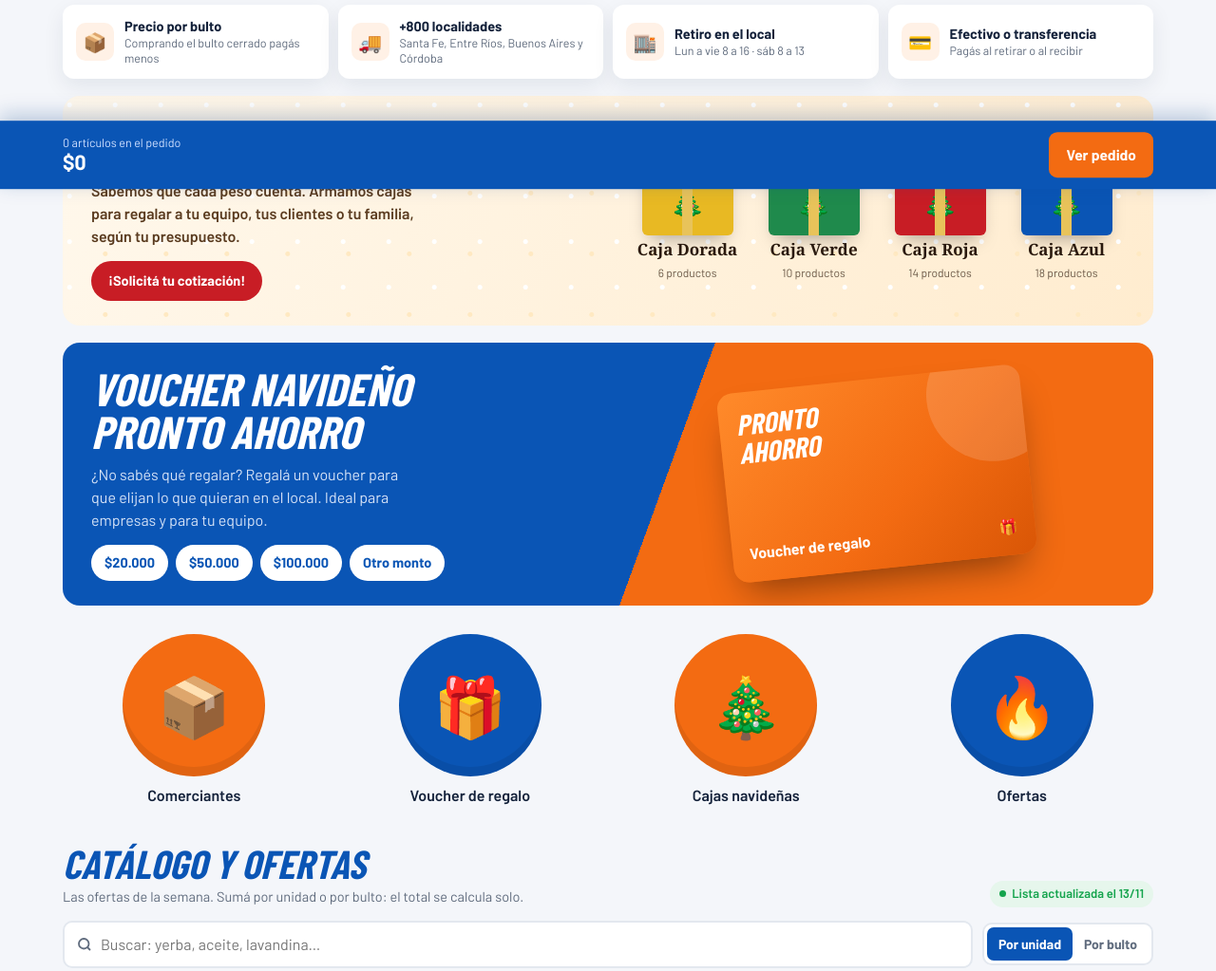
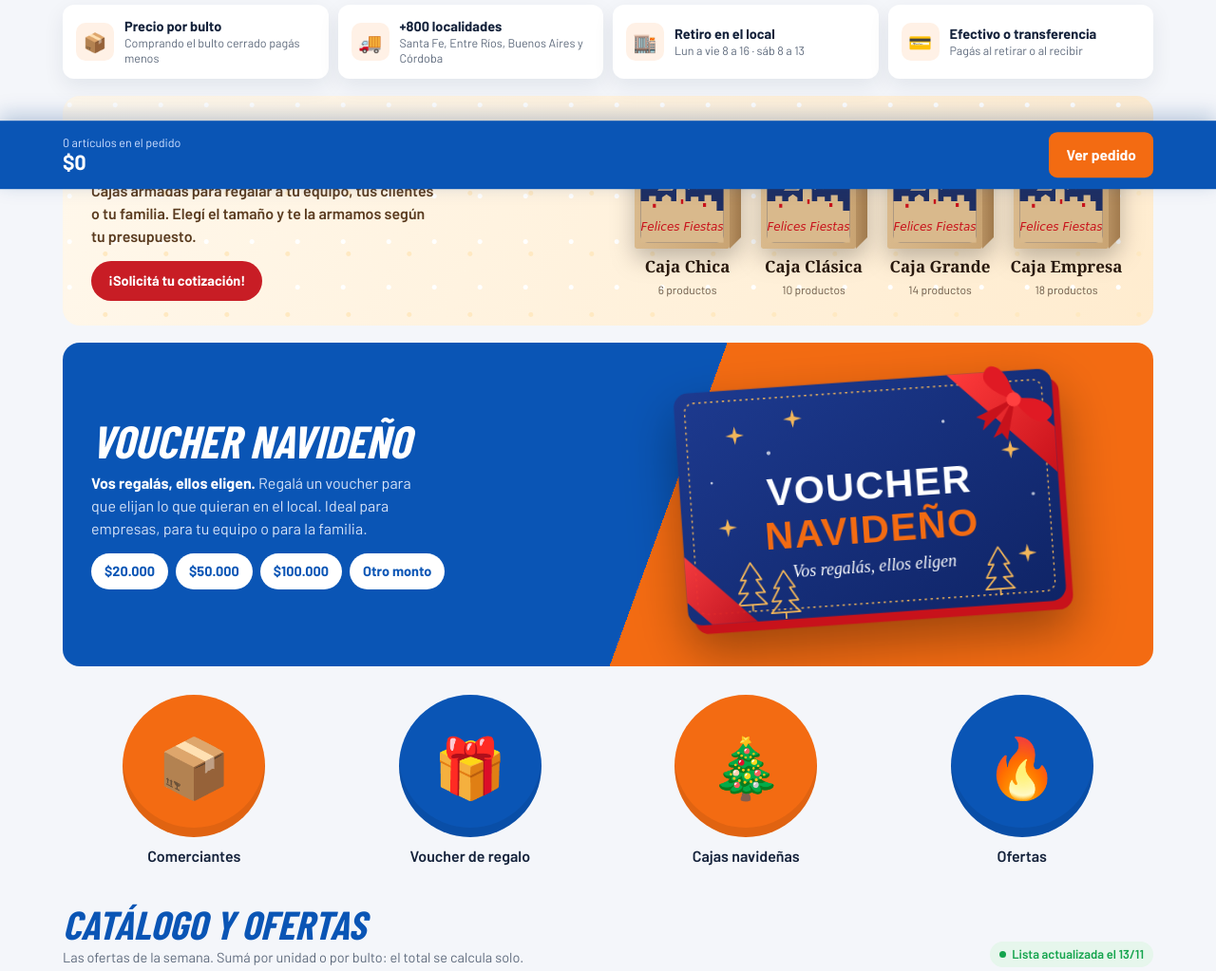
Before and after one commit to proyectolibro26/pronto-ahorro, a plain HTML site: page index.html in a window 1280 px wide. Shown: the part 680-1703 px from the top of the page at 95% size. Drawn offline with nearby package versions, Linux system fonts and the light colour scheme; a web font is replaced by a local one.

Commit message:
Voucher navideño y caja navideña con el diseño de Pronto Ahorro
Co-Authored-By: Claude Opus 5.5 <noreply@anthropic.com>
Claude-Session: https://claude.ai/code/session_01WvS9S5G5YhZwyBV7yJugHt

```diff
--- a/index.html
+++ b/index.html
@@ -210,6 +210,7 @@ header{background:#eef1f6;box-shadow:none;position:sticky;top:0;z-index:30}
 .navi .btnr{display:inline-block;background:#c81d25;color:#fff;font-weight:800;padding:10px 18px;border-radius:999px;text-decoration:none;font-size:14.5px}
 .cajas{display:grid;grid-template-columns:repeat(4,minmax(0,1fr));gap:10px}
 .caja{display:grid;justify-items:center;gap:6px;text-align:center;min-width:0}
+.caja img{width:100%;max-width:120px;filter:drop-shadow(0 10px 12px rgba(0,0,0,.25))}
 .caja .bx{width:100%;max-width:96px;aspect-ratio:1/1.05;border-radius:6px;position:relative;box-shadow:0 10px 18px -8px rgba(0,0,0,.35)}
 .caja .bx::before{content:"";position:absolute;left:-4px;right:-4px;top:-8px;height:22%;border-radius:4px;background:inherit;filter:brightness(1.12);box-shadow:0 3px 0 rgba(0,0,0,.12)}
 .caja .bx::after{content:"🎄";position:absolute;inset:30% 0 0;display:grid;place-items:center;font-size:30px}
@@ -219,6 +220,7 @@ header{background:#eef1f6;box-shadow:none;position:sticky;top:0;z-index:30}
 .gift{background:linear-gradient(110deg,var(--azul) 0 55%,var(--nar) 55%);color:#fff}
 .gift h2{font-family:var(--cond);font-weight:800;font-style:italic;font-size:clamp(32px,4.6vw,48px);text-transform:uppercase;line-height:.95}
 .gift p{color:#d6e3f7;margin:10px 0 14px;max-width:38ch}
+.vimg{justify-self:center;width:min(440px,100%);transform:rotate(-4deg);filter:drop-shadow(0 22px 26px rgba(0,0,0,.35))}
 .gcard{justify-self:center;width:min(320px,90%);aspect-ratio:1.6;border-radius:16px;background:linear-gradient(135deg,var(--nar2),var(--nar) 60%,#d95606);box-shadow:0 22px 40px -14px rgba(0,0,0,.45);transform:rotate(-6deg);padding:18px;display:flex;flex-direction:column;justify-content:space-between;position:relative;overflow:hidden}
 .gcard::after{content:"";position:absolute;right:-40px;top:-40px;width:140px;height:140px;border-radius:50%;background:rgba(255,255,255,.14)}
 .gcard .g1{font-family:var(--cond);font-weight:800;font-style:italic;font-size:30px;line-height:1}
@@ -247,6 +249,7 @@ header{background:#eef1f6;box-shadow:none;position:sticky;top:0;z-index:30}
 .mas{display:flex;justify-content:center;padding:14px}
 .mas button{background:var(--azul);color:#fff;font-weight:700;padding:11px 20px;border-radius:999px}
 @media (max-width:820px){.gift{background:linear-gradient(180deg,var(--azul) 0 64%,var(--nar) 64%)}.hero .ctas{flex-wrap:nowrap;gap:8px}.hero .ctas .btn{padding:12px 13px;font-size:14.5px;flex:1}}
+@media (max-width:820px){.cajas{display:flex;overflow-x:auto;gap:12px;margin:0 -18px;padding:4px 18px 6px;scrollbar-width:none}.cajas::-webkit-scrollbar{display:none}.caja{flex:0 0 118px}.caja b{white-space:nowrap;font-size:16px}.caja small{white-space:nowrap}}
 @media (prefers-reduced-motion:reduce){*{animation:none!important;transition:none!important}#intro{display:none}}
 </style>
 </head>
@@ -257,7 +260,7 @@ header{background:#eef1f6;box-shadow:none;position:sticky;top:0;z-index:30}
   <div class="cart">🛒</div>
 </div>
 
-<div class="tick" aria-hidden="true"><div><span>🔥 OFERTAS DE LA SEMANA</span><span>📦 PRECIO ESPECIAL POR BULTO CERRADO</span><span>🎄 CAJAS NAVIDEÑAS PARA EMPRESAS</span><span>🚚 LLEGAMOS A +800 LOCALIDADES</span><span>🎁 VOUCHER NAVIDEÑO</span><span>🔥 OFERTAS DE LA SEMANA</span><span>📦 PRECIO ESPECIAL POR BULTO CERRADO</span><span>🎄 CAJAS NAVIDEÑAS PARA EMPRESAS</span></div></div>
+<div class="tick" aria-hidden="true"><div><span>🔥 OFERTAS DE LA SEMANA</span><span>📦 PRECIO ESPECIAL POR BULTO CERRADO</span><span>🎄 CAJAS NAVIDEÑAS PARA EMPRESAS</span><span>🚚 LLEGAMOS A +800 LOCALIDADES</span><span>🎁 VOUCHER NAVIDEÑO: VOS REGALÁS, ELLOS ELIGEN</span><span>🔥 OFERTAS DE LA SEMANA</span><span>📦 PRECIO ESPECIAL POR BULTO CERRADO</span><span>🎄 CAJAS NAVIDEÑAS PARA EMPRESAS</span></div></div>
 <header>
   <div class="hrow1">
     <a class="logo" href="#inicio" aria-label="Pronto Ahorro, inicio"><span class="sm">SUPERMERCADO MAYORISTA</span><span class="row"><span class="p">PRONTO</span><span class="d">$</span><span class="a">AHORRO</span></span></a>
@@ -288,18 +291,18 @@ header{background:#eef1f6;box-shadow:none;position:sticky;top:0;z-index:30}
 
 <div class="wrap">
   <section class="banner navi" id="navidad" style="scroll-margin-top:120px">
-    <div><h2>Cajas Navideñas</h2><p>Sabemos que cada peso cuenta. Armamos cajas para regalar a tu equipo, tus clientes o tu familia, según tu presupuesto.</p><a class="btnr" href="https://wa.me/5493416114778?text=Hola!%20Quiero%20cotizar%20cajas%20navide%C3%B1as." target="_blank" rel="noopener">¡Solicitá tu cotización!</a></div>
+    <div><h2>Cajas Navideñas</h2><p>Cajas armadas para regalar a tu equipo, tus clientes o tu familia. Elegí el tamaño y te la armamos según tu presupuesto.</p><a class="btnr" href="https://wa.me/5493416114778?text=Hola!%20Quiero%20cotizar%20cajas%20navide%C3%B1as." target="_blank" rel="noopener">¡Solicitá tu cotización!</a></div>
     <div class="cajas">
-      <div class="caja"><div class="bx" style="background:#e8b923"><i></i></div><b>Caja Dorada</b><small>6 productos</small></div>
-      <div class="caja"><div class="bx" style="background:#1f8a4c"><i></i></div><b>Caja Verde</b><small>10 productos</small></div>
-      <div class="caja"><div class="bx" style="background:#c81d25"><i></i></div><b>Caja Roja</b><small>14 productos</small></div>
-      <div class="caja"><div class="bx" style="background:#0A55B5"><i></i></div><b>Caja Azul</b><small>18 productos</small></div>
+      <div class="caja"><img src="img/caja.svg" alt="Caja navideña Pronto Ahorro"><b>Caja Chica</b><small>6 productos</small></div>
+      <div class="caja"><img src="img/caja.svg" alt=""><b>Caja Clásica</b><small>10 productos</small></div>
+      <div class="caja"><img src="img/caja.svg" alt=""><b>Caja Grande</b><small>14 productos</small></div>
+      <div class="caja"><img src="img/caja.svg" alt=""><b>Caja Empresa</b><small>18 productos</small></div>
     </div>
   </section>
   <section class="banner gift" id="gift" style="scroll-margin-top:120px">
-    <div><h2>Voucher navideño<br>Pronto Ahorro</h2><p>¿No sabés qué regalar? Regalá un voucher para que elijan lo que quieran en el local. Ideal para empresas y para tu equipo.</p>
+    <div><h2>Voucher navideño</h2><p><b style="color:#fff">Vos regalás, ellos eligen.</b> Regalá un voucher para que elijan lo que quieran en el local. Ideal para empresas, para tu equipo o para la familia.</p>
       <div class="montos"><a href="https://wa.me/5493416114778?text=Hola!%20Quiero%20un%20voucher%20de%20%2420.000" target="_blank" rel="noopener">$20.000</a><a href="https://wa.me/5493416114778?text=Hola!%20Quiero%20un%20voucher%20de%20%2450.000" target="_blank" rel="noopener">$50.000</a><a href="https://wa.me/5493416114778?text=Hola!%20Quiero%20un%20voucher%20de%20%24100.000" target="_blank" rel="noopener">$100.000</a><a href="https://wa.me/5493416114778?text=Hola!%20Quiero%20un%20voucher%20con%20otro%20monto" target="_blank" rel="noopener">Otro monto</a></div></div>
-    <div class="gcard"><div class="g1">PRONTO<br>AHORRO</div><div class="g2"><span>Voucher de regalo</span><span>🎁</span></div></div>
+    <img class="vimg" src="img/voucher.svg" alt="Voucher navideño Pronto Ahorro: vos regalás, ellos eligen">
   </section>
   <div class="circs">
     <a href="app"><i>📦</i>Comerciantes</a>
```
Also changed, not shown: img/caja.svg (added), img/voucher.svg (added).
